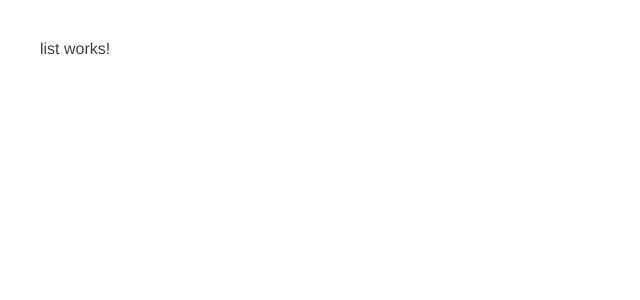
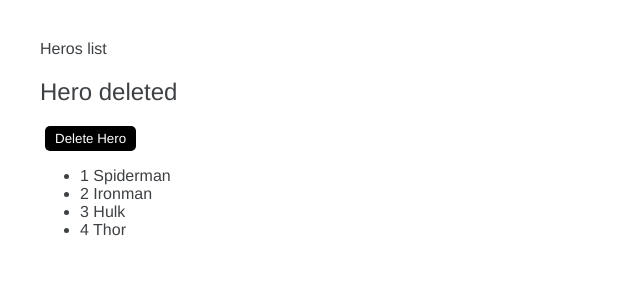
Before and after one commit to JosueOb/intro-angular, an Angular app: page / in a window 1280 px wide. Shown: the top 300 px of the page, without its empty margins (0-640 px from the left). Built offline with nearby package versions, Linux system fonts and the light colour scheme.

Commit message:
Uso de la directiva *ngFor

```diff
--- a/src/app/heros/list/list.component.html
+++ b/src/app/heros/list/list.component.html
@@ -1 +1,12 @@
-<p>list works!</p>
+<p>Heros list</p>
+
+<div>
+  <h2>Hero deleted</h2>
+  <span>{{ hero_deleted }}</span>
+</div>
+
+<button (click)="deleteHero()">Delete Hero</button>
+
+<ul>
+  <li *ngFor="let hero of heros; let i = index">{{ i + 1 }} {{ hero }}</li>
+</ul>
--- a/src/app/heros/list/list.component.ts
+++ b/src/app/heros/list/list.component.ts
@@ -7,5 +7,12 @@ import { Component } from '@angular/core';
 })
 export class ListComponent {
 
+  heros: string[] = ['Spiderman', 'Ironman', 'Hulk', 'Thor'];
+  hero_deleted: string = '';
 
+  deleteHero(): void{
+    //this.heros = [];
+    const hero_deleted = this.heros.shift() || '';
+    this.hero_deleted = hero_deleted;
+  }
 }
```
